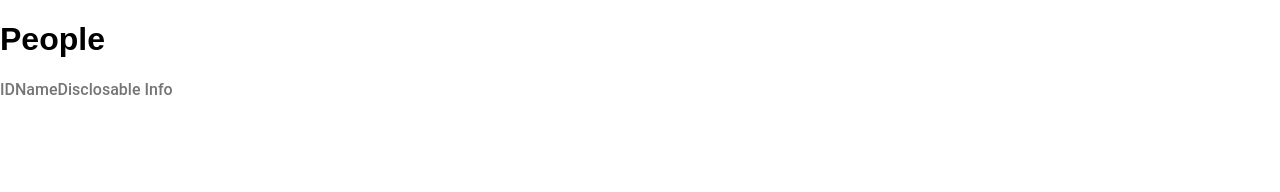
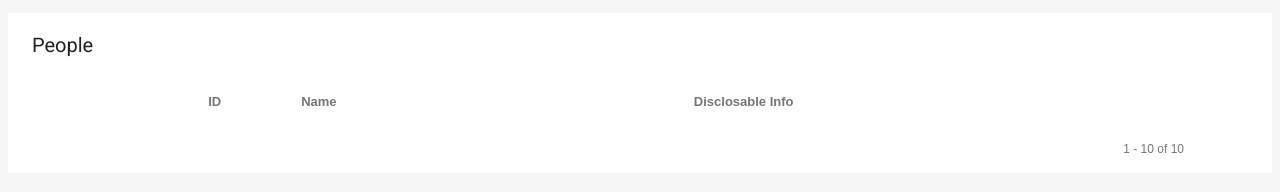
Before and after one commit to nickollascoelho/cinq-angularjs, a website: page www/index.html in a window 1280 px wide. Drawn offline with nearby package versions, Linux system fonts and the light colour scheme; no server answers.

Commit message:
Add style

```diff
--- a/www/assets/css/app.css
+++ b/www/assets/css/app.css
@@ -1,22 +1,139 @@
+* {
+  box-sizing: border-box;
+}
+*:before,
+*:after {
+  box-sizing: border-box;
+}
+
+html {
+  -webkit-font-smoothing: antialiased;
+}
+
+body {
+  min-width: 100%;
+  width: 100%;
+  background-color: rgb(245, 245, 245);
+}
+
+.table {
+  width: 100%;
+  border-spacing: 0;
+  overflow: hidden;
+}
+
+.table thead tr {
+  height: 48px;
+  max-height: 48px;
+}
+
+.table thead tr td {
+  height: 48px;
+  max-height: 48px;
+}
+
 .table tbody tr:hover {
   background-color: #EEEEEE;
 }
 
+.table tbody tr td.column {
+  border-top: 1px rgba(0,0,0,.12) solid;
+}
+
+.table tfoot tr {
+  height: 48px;
+  max-height: 48px;
+}
+
+.table tfoot tr td {
+  height: 48px;
+  max-height: 48px;
+}
+
+.table tfoot tr td:last-child {
+  padding: 0 88px 0 0;
+  font-size: 12px;
+  color: rgba(0, 0, 0, 0.54);
+  text-align: right;
+}
+
 .table tbody {
-  font-family: 'Roboto Regular', sans-serif;
-  color: #212121;
+  color: rgba(0,0,0,.87);
 }
 
 .table thead {
-  font-family: 'Roboto Medium', sans-serif;
-  color: #757575;
+  color: rgba(0,0,0,.54);
 }
 
-.table thead tr th,
-.table thead tr td {
-  text-align: left;
+th.column:hover {
+  color: rgba(0,0,0,.26);
 }
 
-.col-numeric {
+.column:first-child {
+  padding: 0 24px 0 24px;
+}
+
+.column:nth-child(2) {
+  padding: 0 24px 0 56px;
+}
+
+.column:last-child {
+  padding: 0 24px 0 0;
+}
+
+.table thead td.column {
+  font-size: 12px;
+}
+
+.column {
+  height: 48px;
+  padding: 0 56px 0 0;
+  text-align: left;
+  font-size: 13px;
+}
+
+.column-numeric {
   text-align: right;
 }
+
+.card-table {
+  margin: 8px;
+  background-color: #FFF;
+  vertical-align: middle;
+  padding: 0 0 0 0;
+}
+
+.card-header {
+  padding: 0 0 0 24px;
+  height: 64px;
+  max-height: 64px;
+}
+
+.card-title {
+  font-family: Roboto, "Helvetica Neue", sans-serif;
+  font-size: 20px;
+  color: rgba(0,0,0,.87);
+  line-height: 64px;
+  font-weight: normal;
+}
+
+/* Wide VGA */
+@media (min-width: 768px) and (max-width: 1279px)  {
+  .container {
+    width: 738px;
+  }
+}
+
+/* HD */
+@media (min-width: 1280) and (max-width: 1919px) {
+  .container {
+    width: 1280px;
+  }
+}
+
+/* Full HD */
+@media (min-width: 1920px) {
+  .container {
+    width: 1920px;
+  }
+}
--- a/www/index.html
+++ b/www/index.html
@@ -17,28 +17,37 @@
 
     <div class="container" ng-controller="PeopleCtrl as vm">
 
-      <header class="">
-          <h1 class="">People</h1>
+      <div class="card-table">
+        <header class="card-header">
+            <h1 class="card-title">People</h1>
         </header>
 
         <main class="">
           <table class="table">
             <thead>
               <tr>
-              <th class="col-numeric">ID</th>
-              <th class="">Name</th>
-              <th class="">Disclosable Info</th>
+                <th class="column column-numeric">ID</th>
+                <th class="column">Name</th>
+                <th class="column">Disclosable Info</th>
               </tr>
             </thead>
             <tbody>
               <tr ng-repeat="person in vm.people track by person.id">
-              <td class="col-numeric">{{ person.id }}</td>
-              <td class="">{{ person.name }}</td>
-              <td class="">{{ person.disclosableInfo }}</td>
+                <td class="column column-numeric">{{ person.id }}</td>
+                <td class="column">{{ person.name }}</td>
+                <td class="column">{{ person.disclosableInfo }}</td>
               </tr>
             </tbody>
+            <tfoot>
+              <tr>
+                <td></td>
+                <td></td>
+                <td>1 - 10 of 10</td>
+              </tr>
+            </tfoot>
           </table>
         </main>
+      </div>
 
     </div>
 
```
Lines whose indentation alone changed are shown as unchanged.
